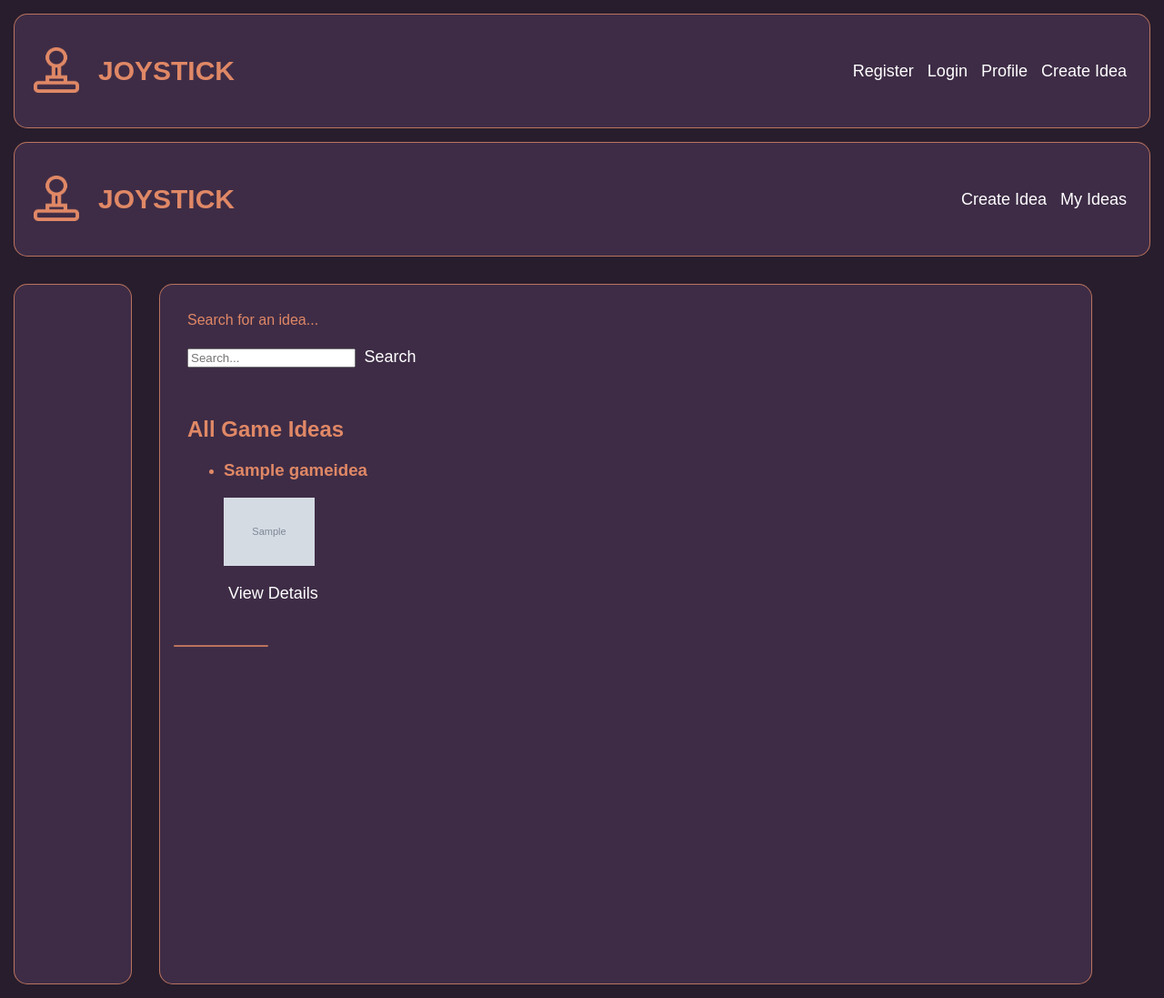
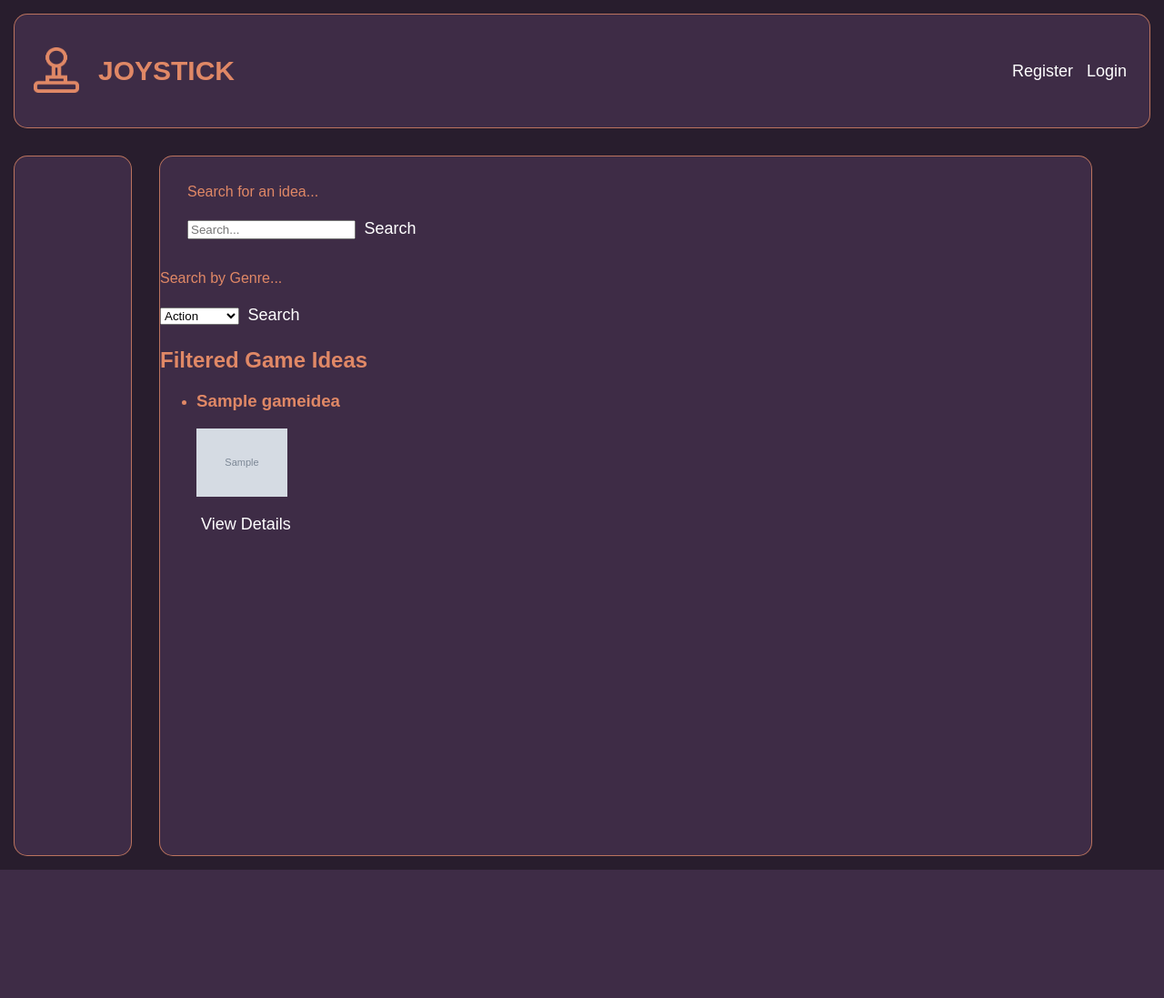
Before and after one commit to CarterBelnap/CST8285_Assignment02, a PHP site: page / in a window 1280 px wide. Shown: the whole page at 91% size. After the commit the page ends 956 px from the top, so only its background shows below. Run offline with PHP 8.4, Linux system fonts and the light colour scheme; tables that the repository leaves empty hold one stand-in row (values such as "Sample post"); grey boxes marked "Sample" are stand-in pictures.

Commit message:
Editing the header, and sorting by Genres

```diff
--- a/CSS/index.css
+++ b/CSS/index.css
@@ -43,9 +43,3 @@
 #search-button:hover {
   text-decoration: underline;
 }
-
-.posts {
-  display: flex;
-  flex-wrap: wrap;
-  gap: 20px; /* Space between items */
-}
--- a/JS/Search.js
+++ /dev/null
@@ -1,21 +0,0 @@
-// search.js
-
-$(document).ready(function () {
-  $("#searchForm").on("submit", function (e) {
-    e.preventDefault(); // Prevent the default form submission
-
-    var query = $("#searchInput").val(); // Get the search query
-
-    $.ajax({
-      url: "./PHP/GameIdeas/List_Ideas.php",
-      type: "GET",
-      data: { query: query },
-      success: function (response) {
-        $("#results").html(response); // Update the results div with the response
-      },
-      error: function () {
-        alert("Error retrieving search results.");
-      },
-    });
-  });
-});
--- /dev/null
+++ b/JS/SearchandGenre.js
@@ -0,0 +1,71 @@
+$(document).ready(function () {
+  // Function to populate genres
+  function populateGenres() {
+    var genres = [
+      "Action",
+      "Adventure",
+      "Horror",
+      "Puzzle",
+      "2D",
+      "3D",
+      "Platformer",
+      "Roguelike",
+      "RPG",
+      "Simulation",
+      "Comedy",
+      "Rhythm",
+      "Multiplayer",
+      "Story",
+      "Shooter",
+      "Card",
+      "Board",
+      "Party",
+    ];
+    var genreSelect = $("#genres");
+
+    genres.forEach(function (genre) {
+      var option = $("<option></option>").val(genre).text(genre);
+      genreSelect.append(option);
+    });
+  }
+
+  populateGenres(); // Populate dropdown on page load
+
+  // Handle form submission for search
+  $("#searchForm").on("submit", function (e) {
+    e.preventDefault();
+
+    var query = $("#searchInput").val();
+
+    $.ajax({
+      url: "./PHP/GameIdeas/List_Ideas.php",
+      type: "GET",
+      data: { query: query },
+      success: function (response) {
+        $("#results").html(response);
+      },
+      error: function () {
+        alert("Error retrieving search results.");
+      },
+    });
+  });
+
+  // Handle form submission for genre filter
+  $("#genre").on("submit", function (e) {
+    e.preventDefault();
+
+    var selectedGenres = $("#genres").val(); // Get all selected genres
+
+    $.ajax({
+      url: "./PHP/GameIdeas/List_Ideas.php",
+      type: "GET",
+      data: { genres: selectedGenres },
+      success: function (response) {
+        $("#results").html(response);
+      },
+      error: function () {
+        alert("Error retrieving genre results.");
+      },
+    });
+  });
+});
--- a/PHP/GameIdeas/List_Ideas.php
+++ b/PHP/GameIdeas/List_Ideas.php
@@ -1,20 +1,54 @@
 <?php
-include 'PHP/config.php'; // Include the database configuration file
 
-// Fetch all game ideas from the database
-$query = "SELECT id, title, cover_image_url, user_id FROM GameIdeas";
+include 'PHP/config.php'; // Use the correct absolute path
 
-$search_query = isset($_GET['query']) ? mysqli_real_escape_string($connection, $_GET['query']) : '';
+// Retrieve the query and genres from the request
+$queryText = isset($_GET['query']) ? $_GET['query'] : '';
+$genres = isset($_GET['genres']) ? $_GET['genres'] : [];
 
-// Modify the query to include the search functionality
-if ($search_query) {
-    $query = "SELECT id, title, cover_image_url, user_id FROM GameIdeas WHERE title LIKE '%$search_query%'";
+// Base SQL query
+$sql = "SELECT gi.id, gi.title, gi.cover_image_url
+        FROM GameIdeas gi";
+
+// Array to hold SQL parameters
+$params = [];
+
+// Check if genres are selected
+if (!empty($genres)) {
+    // Join with GameIdeaGenres table and filter by genres
+    $placeholders = implode(',', array_fill(0, count($genres), '?'));
+    $sql .= " JOIN GameIdeaGenres gig ON gi.id = gig.game_idea_id
+              WHERE gig.genre_id IN ($placeholders)";
+    $params = $genres;
 } else {
-    $query = "SELECT id, title, cover_image_url, user_id FROM GameIdeas";
+    // No genres selected, no genre filtering
+    $sql .= " WHERE 1=1"; // Adjust this if you have other filters
 }
-$result = mysqli_query($connection, $query);
 
-echo "<h2>All Game Ideas</h2>";
+// Check if there's a search query
+if (!empty($queryText)) {
+    // Add search query to the SQL
+    $sql .= " AND gi.title LIKE ?";
+    $params[] = "%$queryText%";
+}
+
+// Prepare and execute the query
+$stmt = mysqli_prepare($connection, $sql);
+
+// Bind parameters
+if (!empty($params)) {
+    // Bind parameters based on their type
+    $types = str_repeat('i', count($genres)); // Assuming genre_id is an integer
+    if (!empty($queryText)) {
+        $types .= 's'; // Adding type for the search query
+    }
+    mysqli_stmt_bind_param($stmt, $types, ...$params);
+}
+
+mysqli_stmt_execute($stmt);
+$result = mysqli_stmt_get_result($stmt);
+
+echo "<h2>Filtered Game Ideas</h2>";
 
 if (mysqli_num_rows($result) > 0) {
     echo "<ul>";
@@ -27,7 +61,8 @@
     }
     echo "</ul>";
 } else {
-    echo "<p>No game ideas found for </p>";
+    echo "<p>No game ideas found for the selected filters.</p>";
 }
 
 mysqli_close($connection);
+?>
--- /dev/null
+++ b/header.php
@@ -0,0 +1,27 @@
+
+<?php
+include 'PHP/config.php';
+session_start();
+?>
+<!-- Check user login status and display the appropriate header -->
+<?php if (isset($_SESSION['user_id'])): ?>
+    <!-- Header for logged-in users -->
+    <header class="header active" id="signed-in">
+        <div class="navbar">
+            <button><img src="./logoimg.jpg" onClick="window.location.href='./index.php';" alt="Joystick Logo" width="50px" height="50px"></button>
+            <h1>JOYSTICK</h1>
+            <a href="./Pages/Create-Idea-Page.html">Create Idea</a>
+            <a href="./Pages/My-Ideas-Page.html">My Ideas</a>
+        </div>
+    </header>
+<?php else: ?>
+   <!-- Header for non-logged-in users -->
+    <header class="header active" id="signed-out">
+        <div class="navbar">
+            <button><img src="./logoimg.jpg" onClick="window.location.reload();" alt="Joystick Logo" width="50px" height="50px"></button>
+            <h1>JOYSTICK</h1>
+            <a class="links" href="./Pages/Register-Page.php">Register</a>
+            <a class="links" href="./Pages/Login-Page.php">Login</a>
+        </div>
+    </header>
+<?php endif; ?>
--- a/index.php
+++ b/index.php
@@ -10,36 +10,13 @@
     <meta charset="UTF-8">
     <meta name="viewport" content="width=device-width, initial-scale=1.0">
     <link rel="stylesheet" href="CSS\General-Styling.css">
-    <link rel="stylesheet" href="CSS\index.css">
+        <link rel="stylesheet" href="CSS\index.css">
     <script src="https://code.jquery.com/jquery-3.6.0.min.js"></script>
-    <script src="../JS/Search.js"></script>
+    <script src="./JS/SearchAndGenre.js"></script>
     <title>Home Page</title>
 </head>
 <body>
-    <!-- Header for non-logged-in users -->
-    <header class="header" id="signed-out active" >
-        <div class="navbar">
-            <button><img src="./logoimg.jpg" onClick="window.location.reload();" alt="Joystick Logo" width="50px" height="50px"></button>
-            <h1>JOYSTICK</h1>
-            <a class="links" href="./Pages/Register-Page.php">Register</a>
-            <a class="links" href="./Pages/Login-Page.php">Login</a>
-
-
-            <a class="links" href="./Pages/Profile.php">Profile</a>
-            <a href="./Pages/Create-Idea-Page.html">Create Idea</a>
-
-
-        </div>
-    </header>
-    <!-- Header for logged-in users -->
-    <header class="header" id="signed-in">
-        <div class="navbar">
-            <button><img src="./logoimg.jpg" href="./index.php" alt="Joystick Logo" width="50px" height="50px"></button>
-            <h1>JOYSTICK</h1>
-            <a href="./Pages/Create-Idea-Page.html">Create Idea</a>
-            <a href="./Pages/Create-Idea-Page.html">My Ideas</a>
-        </div>
-    </header>
+    <?php include 'header.php'; ?>
     <div class="container">
         <div class="side-box left-box"></div>
         <div class="content">
@@ -50,12 +27,21 @@
                     <button type="submit" id="search-button">Search</button>
                 </form>
             </div>
-            <div class="posts">
-                <form id="ListIdeas">
-                    <?php include './PHP/GameIdeas/List_Ideas.php'; ?>
+            <div id="selectedGenres">
+                <p> Search by Genre...</p>
+                <form id="genre">
+                    <select name="genres[]" id="genres"></select>
+                    <button type="submit" id="search-button">Search</button>
                 </form>
             </div>
-        <div class="side-box right-box"></div>
+            <div class="idea-list">
+                <form class="ideas">
+                    <div id="results">
+                        <?php include './PHP/GameIdeas/List_Ideas.php'; ?>
+                    </div>
+                </form>
+            </div>
+        </div>
     </div>
 </body>
 </html>
```
Also changed, not shown: CSS/Idea-List.css (+6 -7 lines), JS/GenreSearch.js (added, +57 -0 lines), JS/Genres.js (+20 -3 lines).
